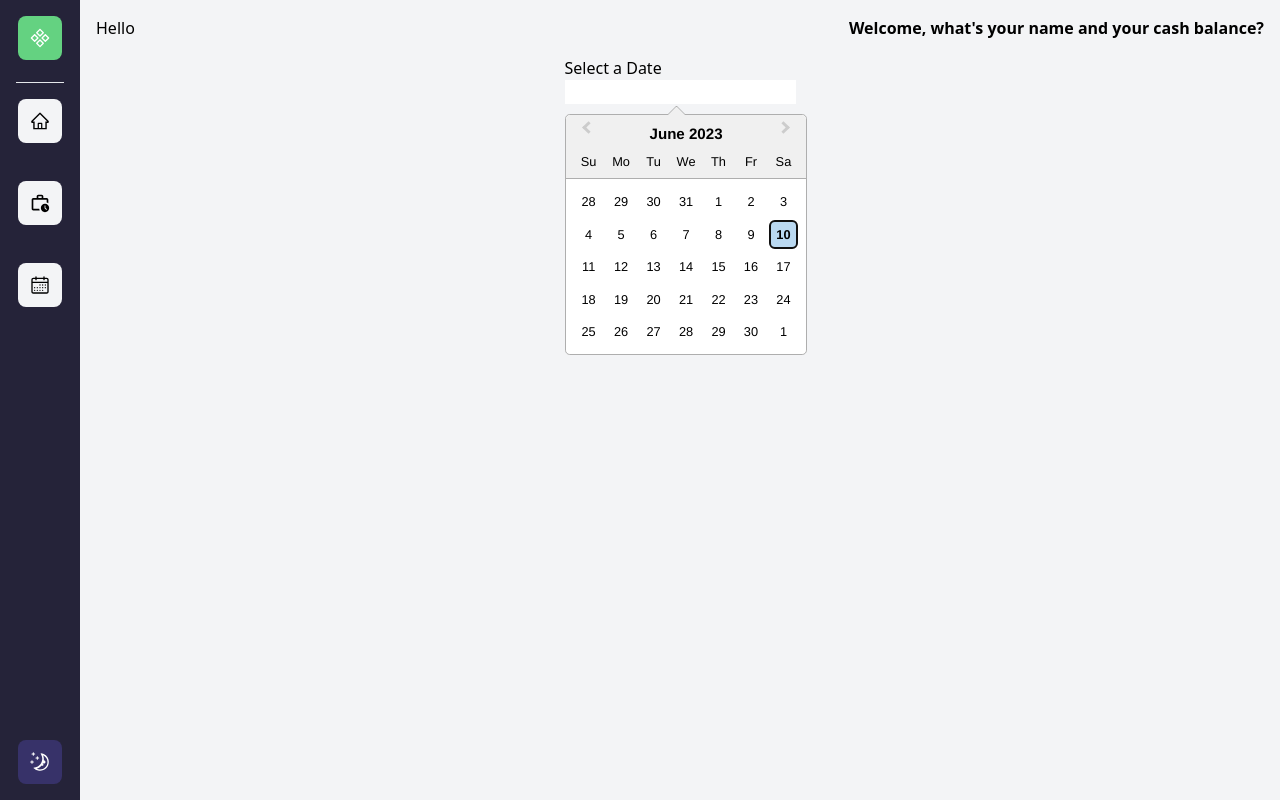
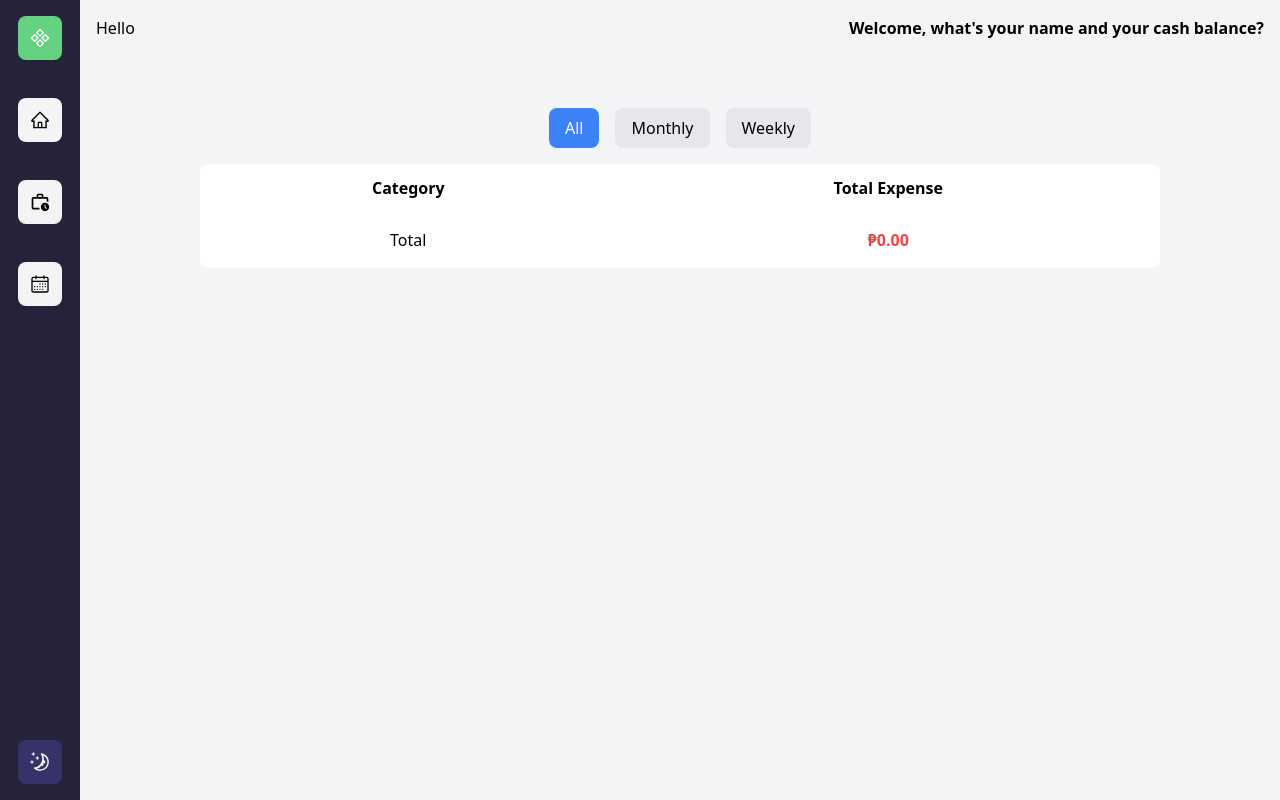
Before and after one commit to reignerlastimosa/budget_dashboard, a Next.js app: page /balance in a window 1280 px wide. Built offline with nearby package versions, Linux system fonts and the light colour scheme.

Commit message:
version 1.5

```diff
--- a/components/Form.jsx
+++ b/components/Form.jsx
@@ -1,8 +1,17 @@
 import React, { useState, useEffect } from 'react';
-import { IoMdClose} from 'react-icons/io';
-const Form = ({showComponent, setShowComponent, dashboardValues, setDashboardValues, dark}) => {
+import { IoMdClose } from 'react-icons/io';
+
+const Form = ({ showComponent, setShowComponent, dashboardValues, setDashboardValues, dark }) => {
   const [showForm, setShowForm] = useState(false);
   const [formValues, setFormValues] = useState({});
+
+  useEffect(() => {
+    const storedValues = JSON.parse(localStorage.getItem('dashboard_values'));
+
+    if (storedValues) {
+      setFormValues(storedValues);
+    }
+  }, []);
 
   const handleInputChange = (event) => {
     const { name, value } = event.target;
@@ -12,47 +21,63 @@ const Form = ({showComponent, setShowComponent, dashboardValues, setDashboardVal
     }));
   };
 
-
   const handleSubmit = () => {
     if (showForm) {
       if (formValues.dashboard_name && formValues.dashboard_balance) {
         localStorage.setItem('dashboard_values', JSON.stringify(formValues));
         setShowComponent(false);
       } else {
-            window.alert("Please fill in all the fields.");
+        window.alert('Please fill in all the fields.');
       }
     } else {
-          window.alert("No values found...");
+      window.alert('No values found...');
     }
-      }
-
+  };
 
   return (
-<div className={`${dark ? 'w-[500px] h-[60vh] absolute top-1/2 left-1/2 transform -translate-x-1/2 -translate-y-1/2 bg-blue-100 flex flex-col justify-center items-center p-6 rounded-lg shadow-lg' : 'bg-blue-100 w-[500px] h-[60vh] absolute top-1/2 left-1/2 transform -translate-x-1/2 -translate-y-1/2 flex flex-col justify-center items-center p-6 rounded-lg shadow-lg'}`}>
+    <div
+      className={`${
+        dark
+          ? 'w-[500px] h-[60vh] absolute top-1/2 left-1/2 transform -translate-x-1/2 -translate-y-1/2 bg-blue-100 flex flex-col justify-center items-center p-6 rounded-lg shadow-lg'
+          : 'bg-blue-100 w-[500px] h-[60vh] absolute top-1/2 left-1/2 transform -translate-x-1/2 -translate-y-1/2 flex flex-col justify-center items-center p-6 rounded-lg shadow-lg'
+      }`}
+    >
       <button className="absolute top-0 right-0 mt-2 mr-2 text-gray-500" onClick={() => setShowComponent(false)}>
         <IoMdClose size={20} />
       </button>
       {!showForm ? (
         <>
-      <label className='text-black text-lg'>Name: Reigner</label>
-      <label className='text-black text-lg'>Balance: P1,560</label>
-      <button className="bg-[#64d281] w-3/5	 mt-4 text-xl rounded-lg" onClick={() => setShowForm(true)}>Edit</button>
+          <label className="text-black text-lg">Name: {formValues.dashboard_name || 'None'}</label>
+          <label className="text-black text-lg">Balance: {formValues.dashboard_balance || 'None'}</label>
+          <button className="bg-[#64d281] w-3/5 mt-4 text-xl rounded-lg" onClick={() => setShowForm(true)}>
+            Edit
+          </button>
         </>
       ) : (
         <>
-      <input type="text" name="dashboard_name" placeholder="Please input your name" value={formValues.dashboard_name} onChange={handleInputChange} className="w-full px-4 py-2 mb-4 rounded-lg border border-gray-300 focus:outline-none focus:ring-2 focus:ring-blue-500" />
-      <input type="text" name="dashboard_balance" placeholder="Please input your cash balance" value={formValues.dashboard_balance} onChange={handleInputChange} className="w-full px-4 py-2 mb-4 rounded-lg border border-gray-300 focus:outline-none focus:ring-2 focus:ring-blue-500" />
-      <button className="bg-[#64d281] w-full px-4 py-2 rounded-lg" onClick={() => handleSubmit()}>Save</button>
+          <input
+            type="text"
+            name="dashboard_name"
+            placeholder="Please input your name"
+            value={formValues.dashboard_name || ''}
+            onChange={handleInputChange}
+            className="w-full px-4 py-2 mb-4 rounded-lg border border-gray-300 focus:outline-none focus:ring-2 focus:ring-blue-500"
+          />
+          <input
+            type="text"
+            name="dashboard_balance"
+            placeholder="Please input your cash balance"
+            value={formValues.dashboard_balance || ''}
+            onChange={handleInputChange}
+            className="w-full px-4 py-2 mb-4 rounded-lg border border-gray-300 focus:outline-none focus:ring-2 focus:ring-blue-500"
+          />
+          <button className="bg-[#64d281] w-full px-4 py-2 rounded-lg" onClick={() => handleSubmit()}>
+            Save
+          </button>
         </>
       )}
     </div>
-
-
-
-
-
   );
 };
 
-
 export default Form;
--- a/components/LabelCard.jsx
+++ b/components/LabelCard.jsx
@@ -1,7 +1,7 @@
-import React from 'react';
-import { useEffect, useState } from 'react';
-const LabelCard = ({ savedExpense, dark, dashboardValues, dashboardBalance, setDashboardBalance}) => {
+import React, { useEffect, useState } from 'react';
 
+const LabelCard = ({ savedExpense, dark, dashboardValues, dashboardBalance, setDashboardBalance }) => {
+  const [transactionCount, setTransactionCount] = useState(0);
 
   useEffect(() => {
     if (dashboardValues) {
@@ -14,35 +14,49 @@ const LabelCard = ({ savedExpense, dark, dashboardValues, dashboardBalance, setD
     }
   }, [dashboardValues]);
 
-  const totalExpense = savedExpense.reduce(
-    (total, expense) => total + parseFloat(expense.expense_amount),
-    0
-  );
+  useEffect(() => {
+    setTransactionCount(savedExpense.length);
+  }, [savedExpense]);
 
-
+  const totalExpense = savedExpense.reduce((total, expense) => total + parseFloat(expense.expense_amount), 0);
 
   return (
-    <div className='grid lg:grid-cols-5 gap-4 p-4'>
-      <div className= {!dark ? 'lg:col-span-2 col-span-1 bg-white flex justify-between w-full border p-4 rounded-lg' : 'lg:col-span-2 col-span-1 bg-[#272741] flex justify-between w-full  p-4 rounded-lg text-white'}>
-        <div className='flex flex-col w-full pb-4'>
-          <p className='text-2xl font-bold'>&#8369;{dashboardBalance - totalExpense.toFixed(2) }</p>
-          <p className={!dark ? 'text-gray-600' :'text-white'}>Total Balance</p>
+    <div className="grid lg:grid-cols-5 gap-4 p-4">
+      <div
+        className={
+          !dark
+            ? 'lg:col-span-2 col-span-1 bg-white flex justify-between w-full border p-4 rounded-lg'
+            : 'lg:col-span-2 col-span-1 bg-[#272741] flex justify-between w-full p-4 rounded-lg text-white'
+        }
+      >
+        <div className="flex flex-col w-full pb-4">
+          <p className="text-2xl font-bold">&#8369;{(dashboardBalance - totalExpense).toFixed(2)}</p>
+          <p className={!dark ? 'text-gray-600' : 'text-white'}>Total Balance</p>
         </div>
-
       </div>
-      <div className={!dark ? 'lg:col-span-2 col-span-1 bg-white flex justify-between w-full border p-4 rounded-lg' :'lg:col-span-2 col-span-1 bg-[#272741] flex justify-between w-full  p-4 rounded-lg text-white'} >
-        <div className='flex flex-col w-full pb-4'>
-          <p className='text-2xl font-bold'>&#8369;{totalExpense.toFixed(2)}</p>
-          <p className={!dark ? 'text-gray-600' :'text-white'}>Total Expense</p>
+      <div
+        className={
+          !dark
+            ? 'lg:col-span-2 col-span-1 bg-white flex justify-between w-full border p-4 rounded-lg'
+            : 'lg:col-span-2 col-span-1 bg-[#272741] flex justify-between w-full p-4 rounded-lg text-white'
+        }
+      >
+        <div className="flex flex-col w-full pb-4">
+          <p className="text-2xl font-bold">&#8369;{totalExpense.toFixed(2)}</p>
+          <p className={!dark ? 'text-gray-600' : 'text-white'}>Total Expense</p>
         </div>
-
       </div>
-      <div className={!dark ? 'bg-white flex justify-between w-full border p-4 rounded-lg' : 'bg-[#272741] flex justify-between w-full  p-4 rounded-lg text-white'}>
-        <div className='flex flex-col w-full pb-4'>
-          <p className='text-2xl font-bold'></p>
-          <p className={!dark ? 'text-gray-600' :'text-white'}></p>
+      <div
+        className={
+          !dark
+            ? 'bg-white flex justify-between w-full border p-4 rounded-lg'
+            : 'bg-[#272741] flex justify-between w-full p-4 rounded-lg text-white'
+        }
+      >
+        <div className="flex flex-col w-full pb-4">
+          <p className="text-2xl font-bold">{transactionCount}</p>
+          <p className={!dark ? 'text-gray-600' : 'text-white'}>Total Transaction</p>
         </div>
-
       </div>
     </div>
   );
--- a/components/Sidebar.jsx
+++ b/components/Sidebar.jsx
@@ -22,7 +22,7 @@ const Sidebar = ({ children, dark, setDark}) => {
               <RxComponent1 size={20} />
             </div>
           </Link>
-          <span className='border-b-[1px] border-gray-200 w-full p-2'></span>
+          <span className=' w-full p-2'></span>
           <Link href='/'>
             <div className='bg-gray-100 hover:bg-gray-200 cursor-pointer my-4 p-3 rounded-lg inline-block'>
               <AiOutlineHome size={20} />
--- a/pages/balance.jsx
+++ b/pages/balance.jsx
@@ -1,36 +1,131 @@
 import React, { useState, useEffect } from 'react';
-import DatePicker from 'react-datepicker';
-import 'react-datepicker/dist/react-datepicker.css';
+import Header from '../components/Header';
 import Form from '../components/Form';
-import Header from '../components/Header';
-const Balance = ({ dark, showComponent, setShowComponent, dashboardValues, setDashboardValues}) => {
-  const [selectedDate, setSelectedDate] = useState(null);
 
+const Balance = ({
+  savedExpense,
+  dark,
+  showComponent,
+  dashboardValues,
+  setDashboardValues,
+  setShowComponent
+}) => {
+  const [categoryTotals, setCategoryTotals] = useState({});
+  const [filterType, setFilterType] = useState('all');
 
   useEffect(() => {
-    setShowComponent(false);
-  }, []);
+    const updatedCategoryTotals = {};
 
+    const filteredExpense = savedExpense.filter(expense => {
+      if (filterType === 'monthly') {
+        const currentDate = new Date();
+        const expenseDate = new Date(expense.expense_date);
+        return (
+          expenseDate.getMonth() === currentDate.getMonth() &&
+          expenseDate.getFullYear() === currentDate.getFullYear()
+        );
+      } else if (filterType === 'weekly') {
+        const currentDate = new Date();
+        const expenseDate = new Date(expense.expense_date);
+        const timeDiff = Math.abs(currentDate - expenseDate);
+        const diffDays = Math.ceil(timeDiff / (1000 * 60 * 60 * 24));
+        return diffDays <= 7;
+      } else {
+        return true;
+      }
+    });
 
+    filteredExpense.forEach(expense => {
+      const expenseAmount = parseFloat(expense.expense_amount);
 
-  const handleDateChange = (date) => {
-    setSelectedDate(date);
+      if (updatedCategoryTotals[expense.expense_category]) {
+        updatedCategoryTotals[expense.expense_category] += expenseAmount;
+      } else {
+        updatedCategoryTotals[expense.expense_category] = expenseAmount;
+      }
+    });
+
+    setCategoryTotals(updatedCategoryTotals);
+  }, [savedExpense, filterType]);
+
+  const handleFilterChange = type => {
+    setFilterType(type);
   };
 
-
-
+  const totalExpense = Object.values(categoryTotals).reduce(
+    (total, categoryTotal) => total + categoryTotal,
+    0
+  );
 
   return (
-    <div className={!dark ? 'bg-gray-100 min-h-screen' : 'bg-[#272741] min-h-screen text-white'}>
-      <div >
-        <Header showComponent ={showComponent} setShowComponent={setShowComponent} dashboardValues={dashboardValues}/>
+    <div className={!dark ? 'bg-gray-100 min-h-screen ' : 'bg-[#272741] min-h-screen '}>
+      <div className={!dark ? 'text-black' : 'text-white'}>
+        <Header
+          showComponent={showComponent}
+          setShowComponent={setShowComponent}
+          dashboardValues={dashboardValues}
+        />
       </div>
-      <div className='p-4 flex justify-center flex-col'>
-        <div className='mx-auto'>
-          <h1>Select a Date</h1>
-          <DatePicker selected={selectedDate} onChange={handleDateChange} open />
+      <div
+        className={`w-full md:col-span-1  lg:h-[35vh] h-[50vh] ${
+          dark ? 'bg-[#272741] ' : 'bg-gray-100 '
+        } flex flex-col justify-center items-center`}
+      >
+        <div className="flex justify-center mt-4 space-x-4">
+          <button
+            className={`${
+              filterType === 'all' ? 'bg-blue-500 text-white' : 'bg-gray-200'
+            } py-2 px-4 rounded-lg`}
+            onClick={() => handleFilterChange('all')}
+          >
+            All
+          </button>
+          <button
+            className={`${
+              filterType === 'monthly' ? 'bg-blue-500 text-white' : 'bg-gray-200'
+            } py-2 px-4 rounded-lg`}
+            onClick={() => handleFilterChange('monthly')}
+          >
+            Monthly
+          </button>
+          <button
+            className={`${
+              filterType === 'weekly' ? 'bg-blue-500 text-white' : 'bg-gray-200'
+            } py-2 px-4 rounded-lg`}
+            onClick={() => handleFilterChange('weekly')}
+          >
+            Weekly
+          </button>
         </div>
-        {showComponent ? <Form showComponent ={showComponent} setShowComponent={setShowComponent} dashboardValues={dashboardValues} setDashboardValues={setDashboardValues} dark={dark}/> : null}
+        <table className="mt-4 bg-white w-[80%] rounded-lg bg-white overflow-y-auto">
+          <thead>
+            <tr>
+              <th className="px-6 py-3">Category</th>
+              <th className="px-6 py-3">Total Expense</th>
+            </tr>
+          </thead>
+          <tbody>
+            {Object.entries(categoryTotals).map(([category, total]) => (
+              <tr key={category} className="text-center">
+                <td className="px-6 py-4">{category}</td>
+                <td className="px-6 py-4">&#8369;{total.toFixed(2)}</td>
+              </tr>
+            ))}
+            <tr className="text-center">
+              <td className="px-6 py-4">Total</td>
+              <td className="px-6 py-4 text-red-500 font-bold">&#8369;{totalExpense.toFixed(2)}</td>
+            </tr>
+          </tbody>
+        </table>
+        {showComponent ? (
+          <Form
+            showComponent={showComponent}
+            setShowComponent={setShowComponent}
+            dashboardValues={dashboardValues}
+            setDashboardValues={setDashboardValues}
+            dark={dark}
+          />
+        ) : null}
       </div>
     </div>
   );
--- a/pages/transaction.jsx
+++ b/pages/transaction.jsx
@@ -108,10 +108,10 @@ const Transaction = ({ dark, showComponent, setShowComponent, dashboardValues, s
                 <IoMdClose size={20} />
               </button>
               <br />
-              <input type="text" placeholder="Name" name="expense_name" value={formValues.expense_name} onChange={handleInputChange} class="w-full px-4 py-2 mb-4 rounded-lg border border-gray-300 focus:outline-none focus:ring-2 focus:ring-blue-500" />
+              <input type="text" placeholder="Expense Name" name="expense_name" value={formValues.expense_name} onChange={handleInputChange} class="w-full px-4 py-2 mb-4 rounded-lg border border-gray-300 focus:outline-none focus:ring-2 focus:ring-blue-500" />
               <input type="text" placeholder="Category" name="expense_category" value={formValues.expense_category} onChange={handleInputChange} class="w-full px-4 py-2 mb-4 rounded-lg border border-gray-300 focus:outline-none focus:ring-2 focus:ring-blue-500" />
-              <input type="text" placeholder="Expense" name="expense_amount" value={formValues.expense_amount} onChange={handleInputChange} class="w-full px-4 py-2 mb-4 rounded-lg border border-gray-300 focus:outline-none focus:ring-2 focus:ring-blue-500" />
-              <input type="date" placeholder="Expense" name="expense_date" value={formValues.expense_date} onChange={handleInputChange} class="w-full px-4 py-2 mb-4 rounded-lg border border-gray-300 focus:outline-none focus:ring-2 focus:ring-blue-500" />
+              <input type="text" placeholder="Cost" name="expense_amount" value={formValues.expense_amount} onChange={handleInputChange} class="w-full px-4 py-2 mb-4 rounded-lg border border-gray-300 focus:outline-none focus:ring-2 focus:ring-blue-500" />
+              <input type="date" placeholder="Date" name="expense_date" value={formValues.expense_date} onChange={handleInputChange} class="w-full px-4 py-2 mb-4 rounded-lg border border-gray-300 focus:outline-none focus:ring-2 focus:ring-blue-500" />
               <div class="flex justify-center">
                 <button class="bg-[#64d281] text-white px-4 py-2 rounded-lg focus:outline-none" onClick={handleSubmit}>Submit</button>
               </div>
```
Lines whose indentation alone changed are shown as unchanged.
